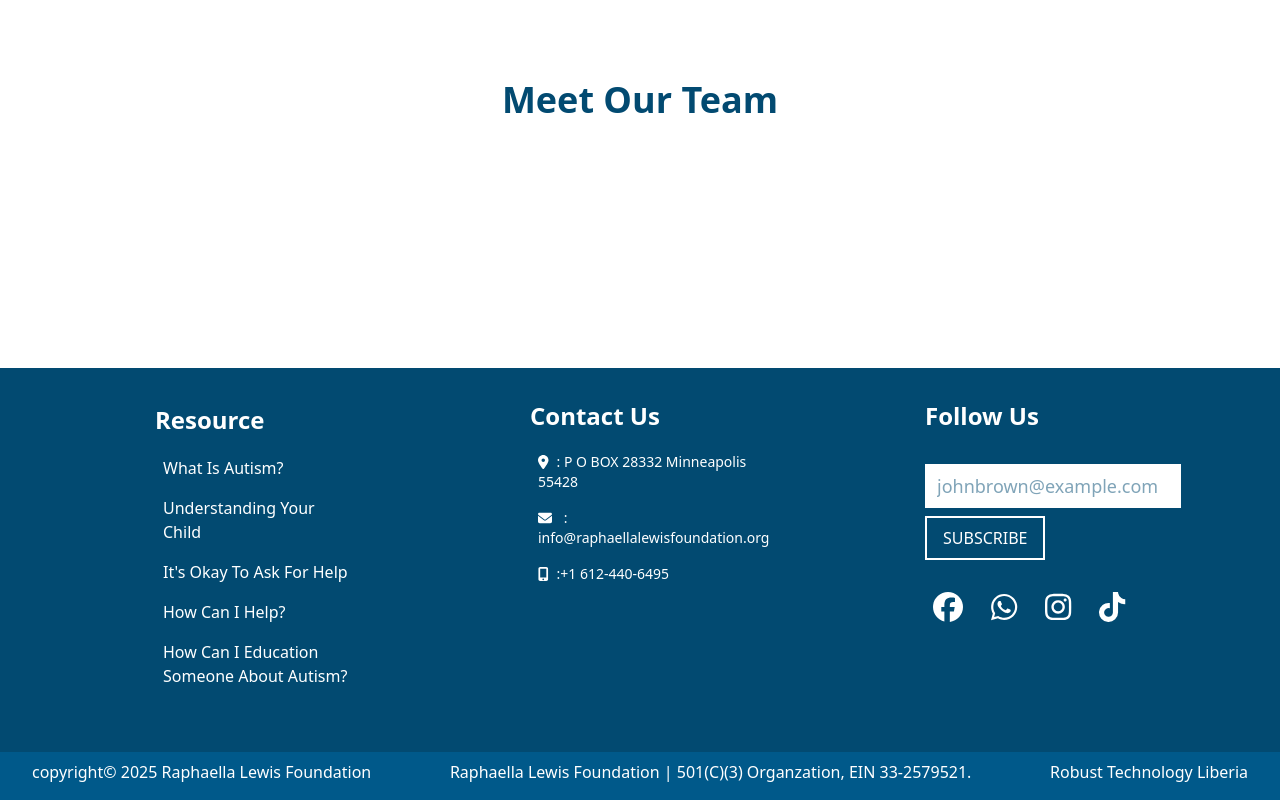
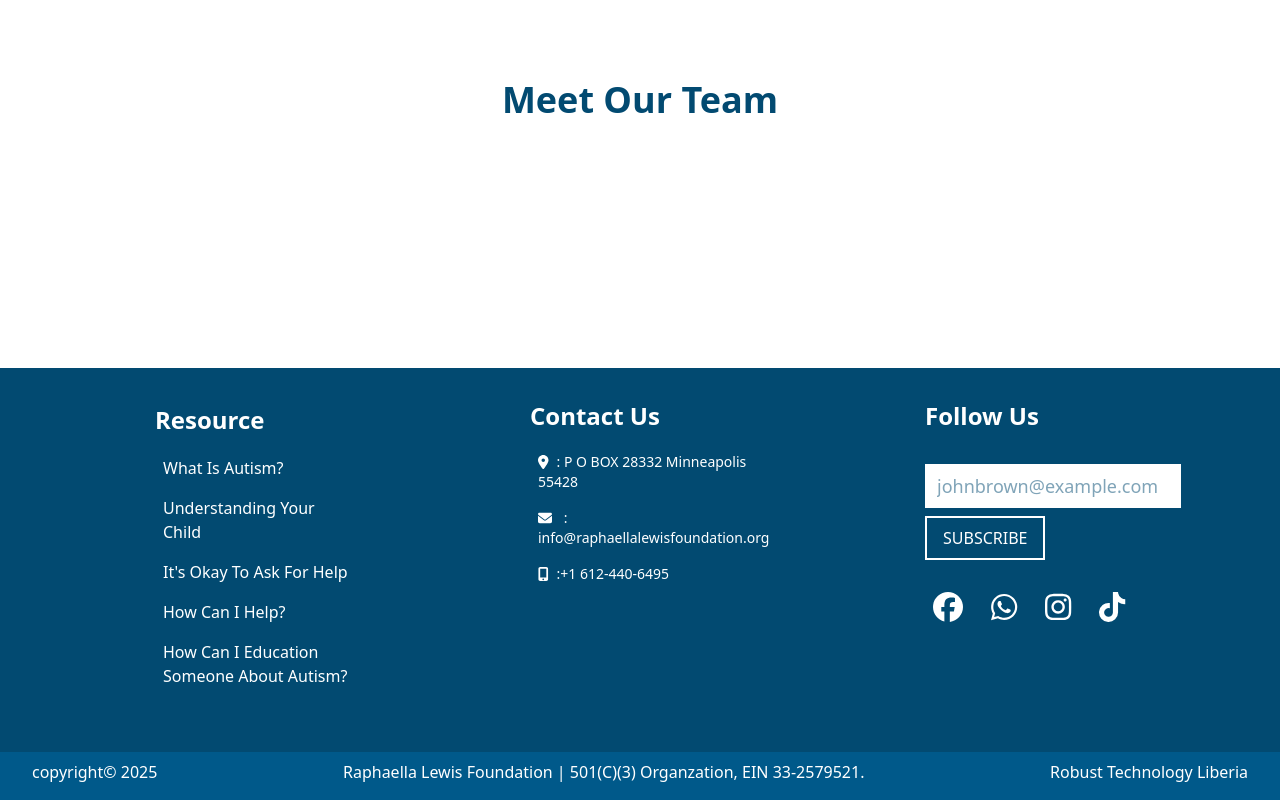
Before and after one commit to astainy1/Raphaella, a React (Vite) app: page /Raphaella/cores in a window 1280 px wide. Shown: the part 1429-2229 px from the top of the page. Built offline with nearby package versions, Linux system fonts and the light colour scheme.

Commit message:
modification copyright

```diff
--- a/src/copyright.jsx
+++ b/src/copyright.jsx
@@ -12,7 +12,6 @@ class CopyRight extends React.Component{
 				<div className="bg-sky-800 h-auto md:h-12 flex flex-wrap justify-between">
 					<div className="ml-8 mt-2 text-white">
 						copyright&#169; 2025 <span className="capitalize">
-							raphaella lewis foundation
 						</span>
 				</div>
 				<div className="text-white mt-2 ml-8">
```
